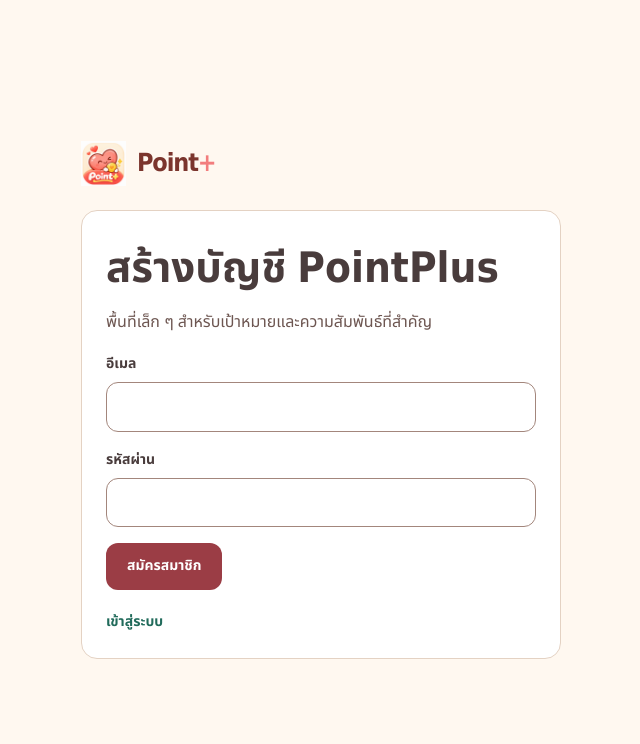
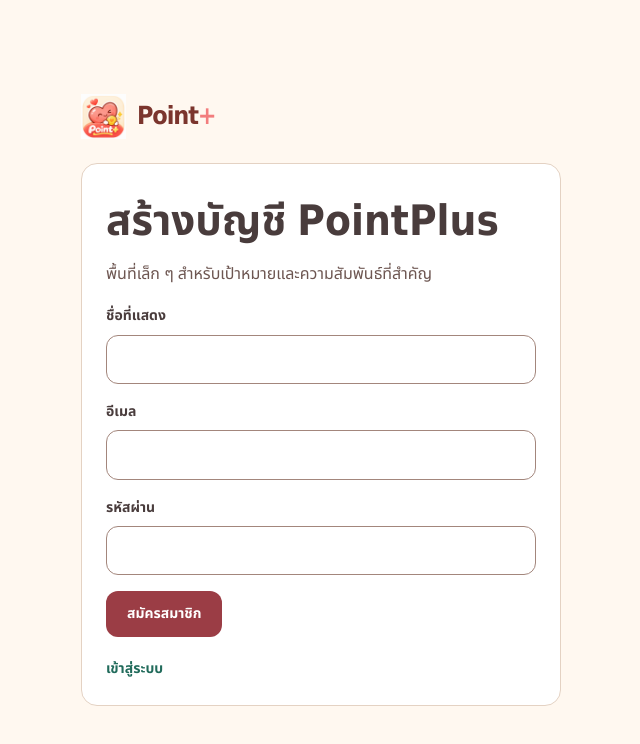
Before and after one commit to kzabCde/PointPlus, a Next.js app: page /register in a window 1280 px wide. Shown: the top 744 px of the page, without its empty margins (319-959 px from the left). Built offline with nearby package versions, Linux system fonts and the light colour scheme.

Commit message:
feat: streamline features/auth/auth-form.tsx

```diff
--- a/features/auth/auth-form.tsx
+++ b/features/auth/auth-form.tsx
@@ -26,6 +26,9 @@ export function AuthForm({ mode, next = '/rooms' }: { mode: Mode; next?: string
       <h1 className="page-title">{heading[mode]}</h1>
       <p className="muted">พื้นที่เล็ก ๆ สำหรับเป้าหมายและความสัมพันธ์ที่สำคัญ</p>
       <form action={action}>
+        {mode === 'register' && (
+          <FormField id="display_name" name="display_name" label="ชื่อที่แสดง" required maxLength={80} autoComplete="nickname" />
+        )}
         {(mode === 'login' || mode === 'register' || mode === 'forgot') && (
           <FormField id="email" name="email" type="email" label="อีเมล" autoComplete="email" required maxLength={254} />
         )}
```
